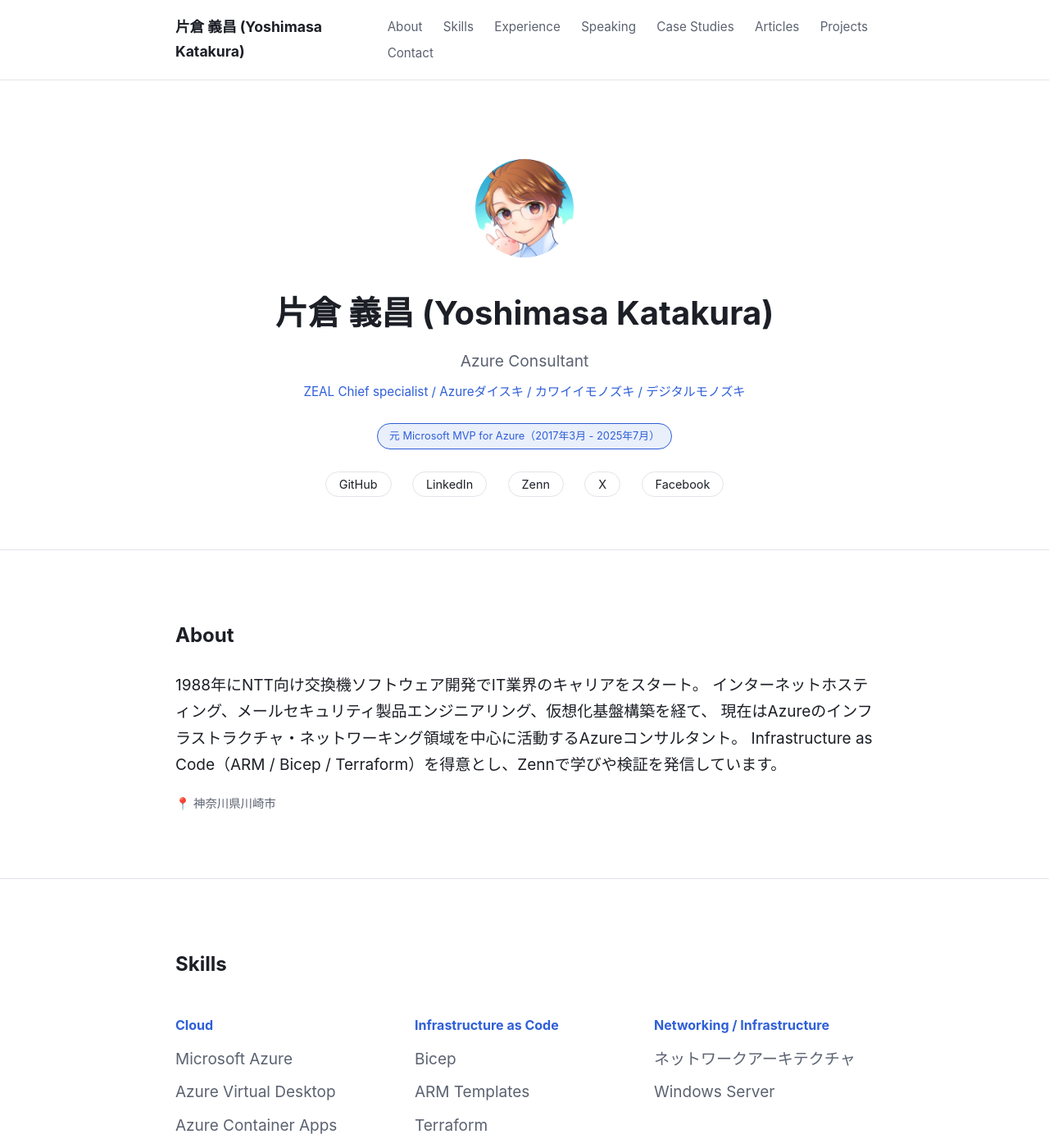
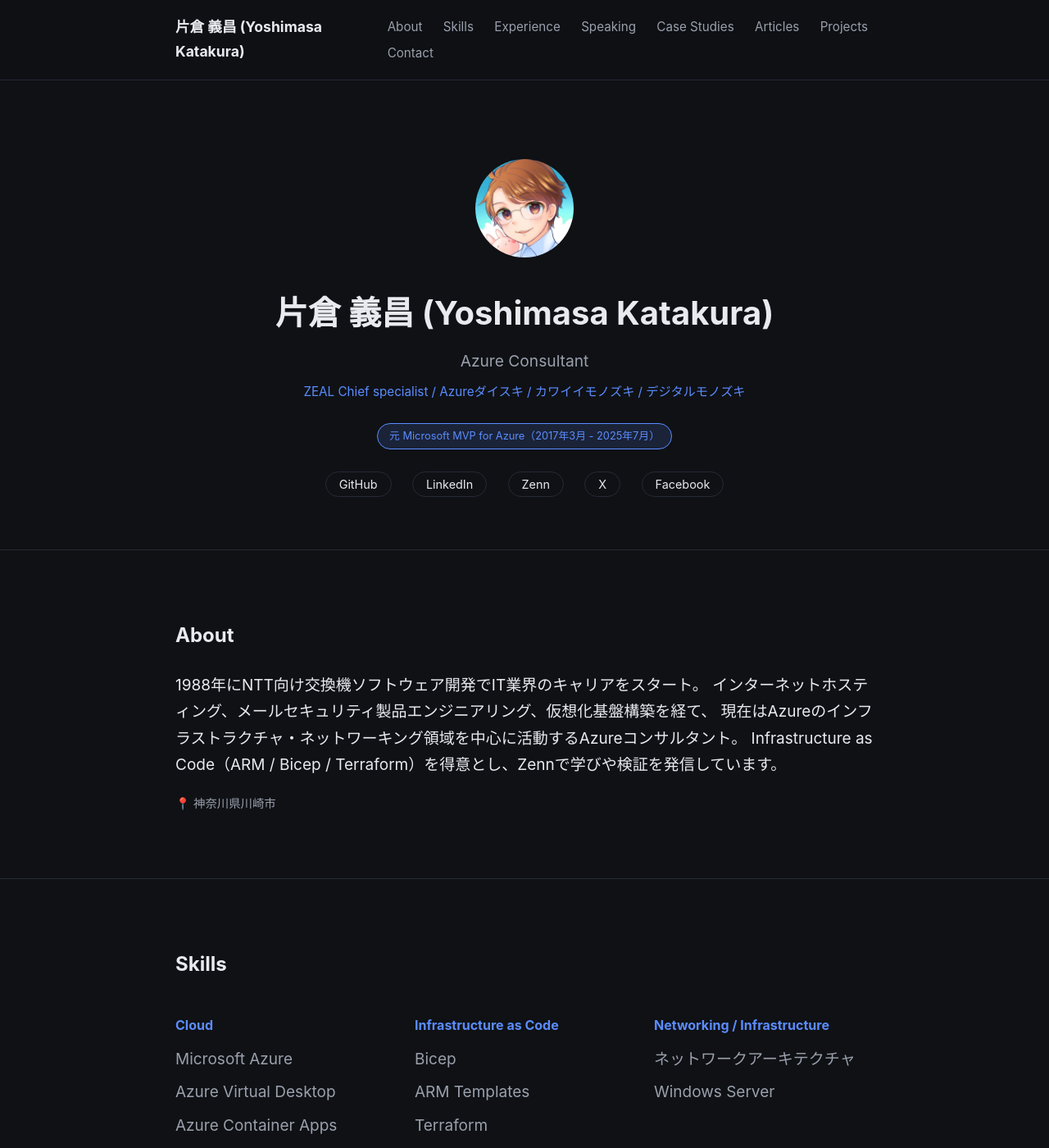
Before and after one commit to katakura/katakura.github.io, a Jekyll site: the page built from index.html, in a window 1280 px wide and 1400 px high. Shown: the whole window at 82% size. Built offline with Jekyll 4.4.1, drawn with Linux system fonts in a browser that asks for light colours.

Commit message:
Revert to dark theme, keep larger font size

```diff
--- a/assets/css/style.scss
+++ b/assets/css/style.scss
@@ -1,12 +1,12 @@
 ---
 ---
 :root {
-  --bg: #ffffff;
-  --bg-alt: #f5f6f8;
-  --text: #1c1f26;
-  --text-muted: #5b6270;
-  --accent: #2f5fd8;
-  --border: #e2e4ea;
+  --bg: #0f1115;
+  --bg-alt: #161922;
+  --text: #e8eaf0;
+  --text-muted: #9aa0ac;
+  --accent: #5b8cff;
+  --border: #262a35;
   --radius: 10px;
 }
 
@@ -30,7 +30,7 @@
 .site-header {
   position: sticky;
   top: 0;
-  background: rgba(255, 255, 255, 0.85);
+  background: rgba(15, 17, 21, 0.85);
   backdrop-filter: blur(8px);
   border-bottom: 1px solid var(--border);
   z-index: 10;
@@ -106,7 +106,7 @@
 .badge {
   display: inline-block;
   font-size: 0.8rem;
-  background: rgba(47, 95, 216, 0.1);
+  background: rgba(91, 140, 255, 0.15);
   color: var(--accent);
   border: 1px solid var(--accent);
   padding: 4px 14px;
@@ -135,7 +135,7 @@
 }
 
 .industry-tag {
-  background: rgba(47, 95, 216, 0.1);
+  background: rgba(91, 140, 255, 0.15);
   color: var(--accent);
 }
 
```
